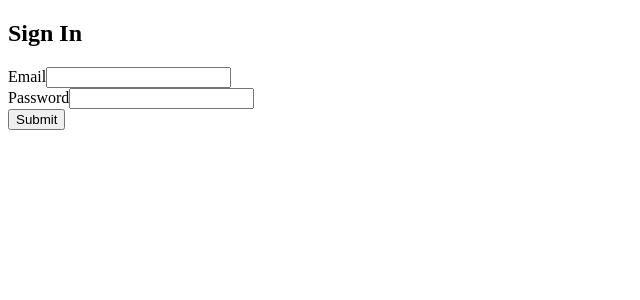
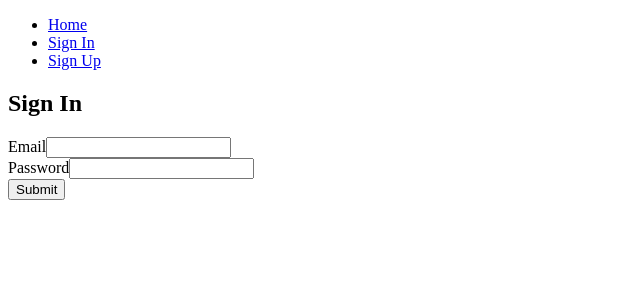
Before and after one commit to bubujone35/careqik-mern-frontend, a React (Create React App) app: page /signin in a window 1280 px wide. Shown: the top 300 px of the page, without its empty margins (0-640 px from the left). Built offline with nearby package versions, Linux system fonts and the light colour scheme.

Commit message:
added navbar

```diff
--- a/src/MainRouter.js
+++ b/src/MainRouter.js
@@ -1,11 +1,14 @@
 import React from 'react';
 import { Route, Switch } from 'react-router-dom';
 import Home from "./core/Home";
-import Signup from "./user/Signup"
-import Signin from "./user/Signin"
+import Menu from "./core/Menu";
+import Signup from "./user/Signup";
+import Signin from "./user/Signin";
+
 
 const MainRouter = () => (
   <div>
+    <Menu />
     <Switch>
       <Route exact path="/" component={Home} />
       <Route exact path="/signup" component={Signup} />
--- /dev/null
+++ b/src/core/Menu.js
@@ -0,0 +1,20 @@
+import React from 'react';
+import { Link } from 'react-router-dom';
+
+const Menu = () => (
+  <div>
+    <ul className="nav nav-tabs bg-primary">
+      <li className="nav-item">
+        <Link className="nav-link" to="/">Home</Link>
+      </li>
+      <li className="nav-item">
+        <Link className="nav-link" to="/signin">Sign In</Link>
+      </li>
+      <li className="nav-item">
+        <Link className="nav-link" to="/signup">Sign Up</Link>
+      </li>
+    </ul>
+  </div>
+)
+
+export default Menu;
```
